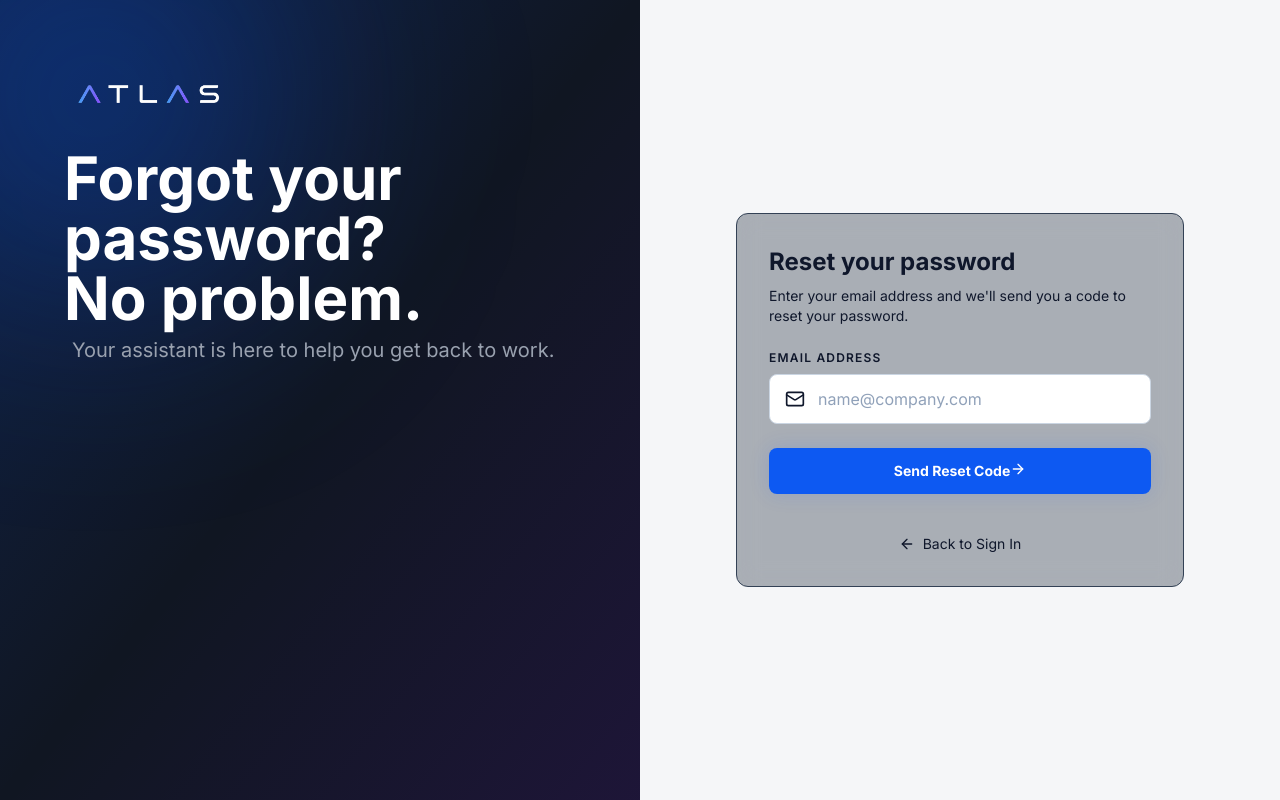
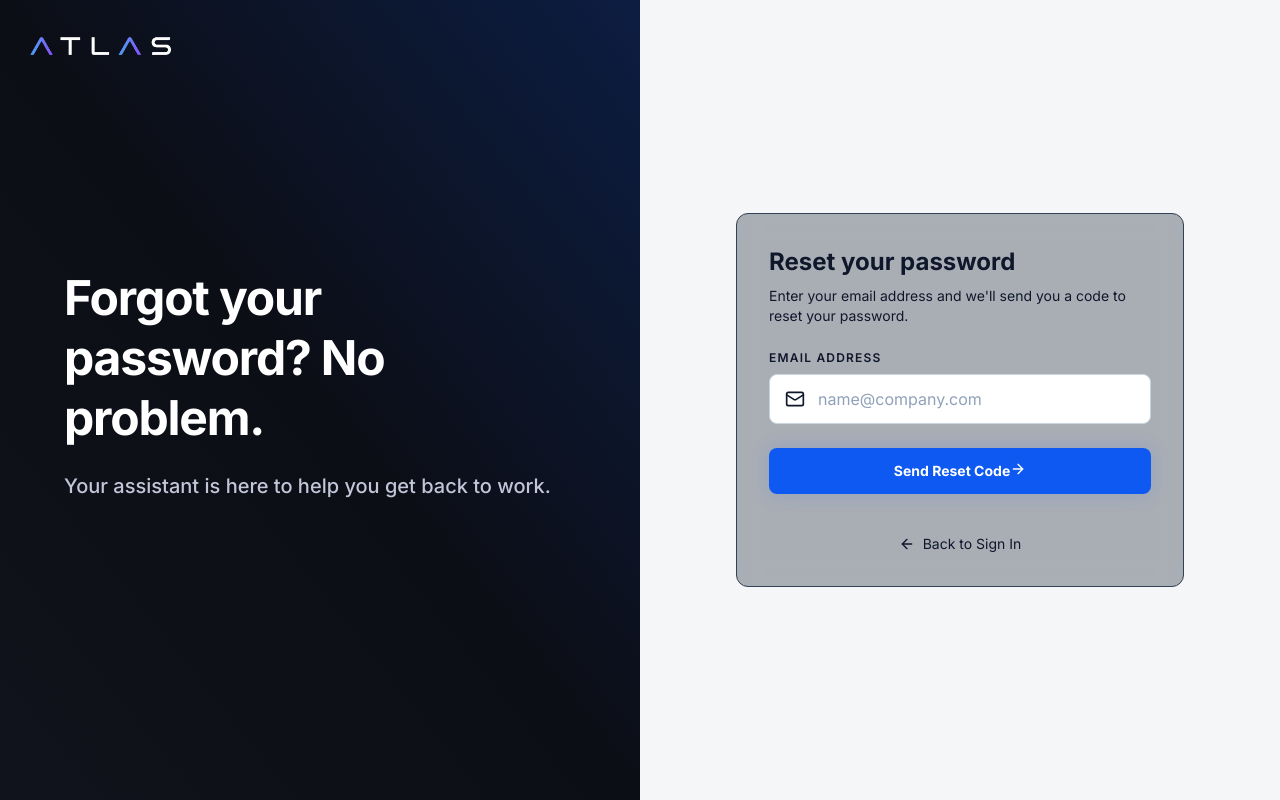
Before and after one commit to mubarakkkkkk/Atlas, a Next.js app: page /forgot-password in a window 1280 px wide. Built offline with nearby package versions, Linux system fonts and the light colour scheme.

Commit message:
fix: ui fixes on forgot password flow

```diff
--- a/app/components/auth/forgotPasswordBranding.tsx
+++ b/app/components/auth/forgotPasswordBranding.tsx
@@ -1,14 +1,11 @@
 import Image from "next/image";
-
-export function ForgotPasswordBranding () {
+export function ForgotPasswordBranding() {
   return (
-    <div className="relative hidden w-full lg:flex lg:w-1/2 flex-col justify-between p-12 overflow-hidden bg-background-dark">
-
-      {/* Background Gradient Glow */}
-      <div className="absolute top-0 left-0 w-full h-full bg-linear-to-br from-primary/20 via-transparent to-purple-600/10 pointer-events-none" />
-      <div className="absolute -top-24 -left-24 w-96 h-96 bg-primary/30 rounded-full blur-[120px] pointer-events-none" />
-
-      {/* Logo */}
+    <div className="hidden md:flex md:w-1/2 relative overflow-hidden items-center justify-center p-12 bg-[#0c0e16]">
+      {/* Background image */}
+      <div className="absolute inset-0 z-0">
+        <div className="absolute inset-0 bg-linear-to-tr from-[#11131c] via-transparent to-primary/20" />
+         {/* Logo */}
       <div className="relative z-10">
         <div className="flex items-center gap-3 text-white">
          <Image
@@ -18,15 +15,17 @@ export function ForgotPasswordBranding () {
           height={80}
         />
         </div>
-        <div className="text-white p-4 justify-center items-center flex-col">
-          <h1 className="text-6xl font-bold">
-            Forgot your password? <br />
-            No problem.
-          </h1>
-          <h2 className="text-xl p-2 text-gray-400">
-            Your assistant is here to help you get back to work.
-          </h2>
-        </div>
+      </div>
+      </div>
+
+      {/* Content */}
+      <div className="relative z-10 max-w-lg">
+        <h1 className="text-5xl font-black leading-tight tracking-tight text-white mb-6">
+          Forgot your password? No problem.
+        </h1>
+        <p className="text-xl font-medium text-[#c3c5d8] mb-8">
+          Your assistant is here to help you get back to work.
+        </p>
       </div>
     </div>
   );
--- a/app/components/auth/verifyEmail/verifyEmailBranding.tsx
+++ b/app/components/auth/verifyEmail/verifyEmailBranding.tsx
@@ -1,10 +1,21 @@
-
+import Image from "next/image";
 export function VerifyEmailBranding() {
   return (
     <div className="hidden md:flex md:w-1/2 relative overflow-hidden items-center justify-center p-12 bg-[#0c0e16]">
       {/* Background image */}
       <div className="absolute inset-0 z-0">
         <div className="absolute inset-0 bg-linear-to-tr from-[#11131c] via-transparent to-primary/20" />
+         {/* Logo */}
+      <div className="relative z-10">
+        <div className="flex items-center gap-3 text-white">
+         <Image
+          src='/images/noBg.png'
+          alt="Atlas Logo"
+          width={200}
+          height={80}
+        />
+        </div>
+      </div>
       </div>
 
       {/* Content */}
@@ -19,26 +30,6 @@ export function VerifyEmailBranding() {
           Verification is the final step to ensuring your environment remains
           isolated and protected against unauthorized access.
         </p>
-
-        {/* Glass card */}
-        {/* <div
-          className="p-6 rounded-xl flex items-start gap-4"
-          style={{
-            background: "rgba(30, 41, 59, 0.4)",
-            backdropFilter: "blur(12px)",
-            border: "1px solid #334155",
-          }}
-        >
-          <div className="p-3 bg-primary/20 rounded-lg shrink-0">
-            <ShieldCheck size={20} />
-          </div>
-          <div>
-            <h3 className="text-white font-bold text-sm mb-1">Encrypted Tunnel</h3>
-            <p className="text-[#c3c5d8] text-sm">
-              Every authentication request is wrapped in a layer of AES-256 encryption.
-            </p>
-          </div>
-        </div> */}
       </div>
     </div>
   );
```
